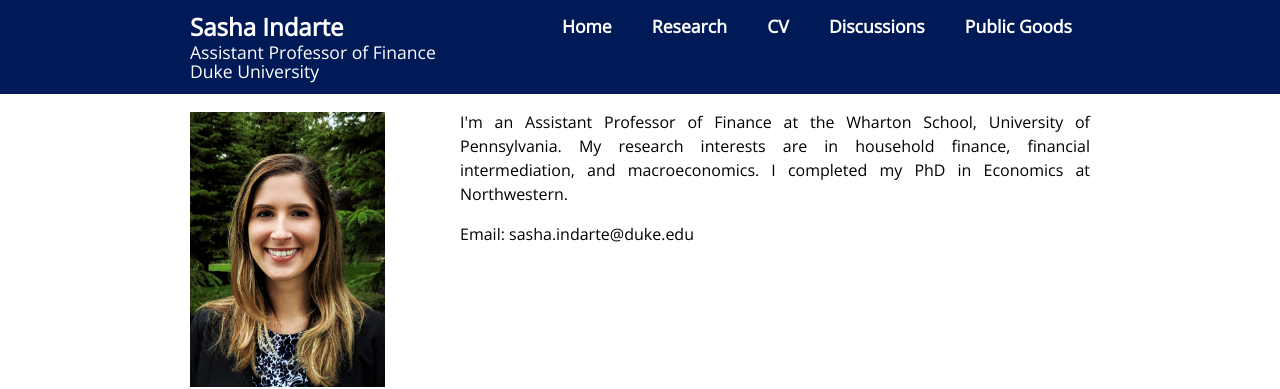
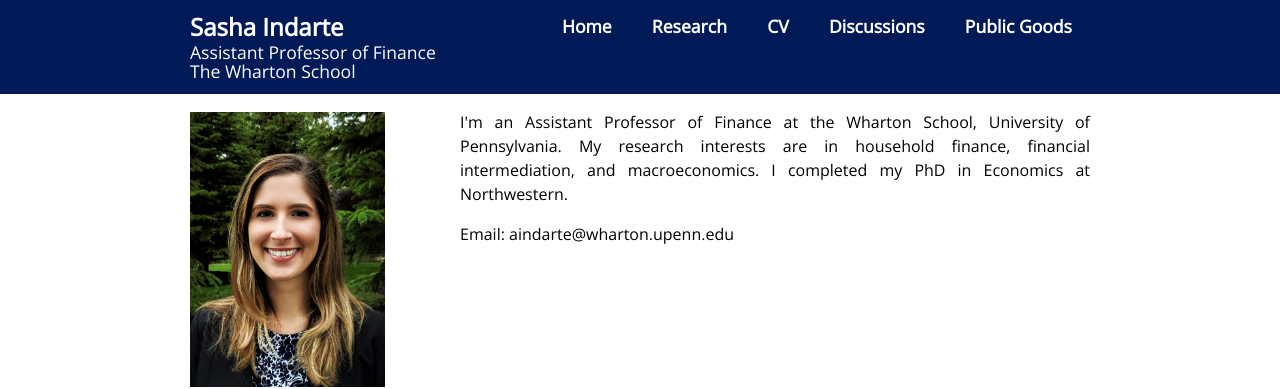
Before and after one commit to sashaindarte/sashaindarte.github.io, a Jekyll site: the page built from index.html, in a window 1280 px wide. Shown: the top 389 px of the page. Built offline with Jekyll 4.4.1, drawn with Linux system fonts in a browser that asks for light colours.

Commit message:
updated header affiliation and email

```diff
--- a/_layouts/default.html
+++ b/_layouts/default.html
@@ -23,7 +23,7 @@
 				<div class="wrapper">
 					<a href="/" class="left"><h1>Sasha Indarte</h1>
 						<p>Assistant Professor of Finance</p>
-						<p>Duke University</p>
+						<p>The Wharton School</p>
 					</a>
 				<a href="/" class="right">Home</a>
 				<a href="/research" class="right">Research</a>
@@ -58,7 +58,7 @@
 				}
 			</script>
 			<script>
-				var parts = ["sasha.indarte", "edu", "duke", "&#46;", "&#64;"];
+				var parts = ["aindarte", "edu", "wharton.upenn", "&#46;", "&#64;"];
 				var email = parts[0] + parts[4] + parts[2] + parts[3] + parts[1];
 				document.getElementById("email").innerHTML=email;
 			</script>
```
